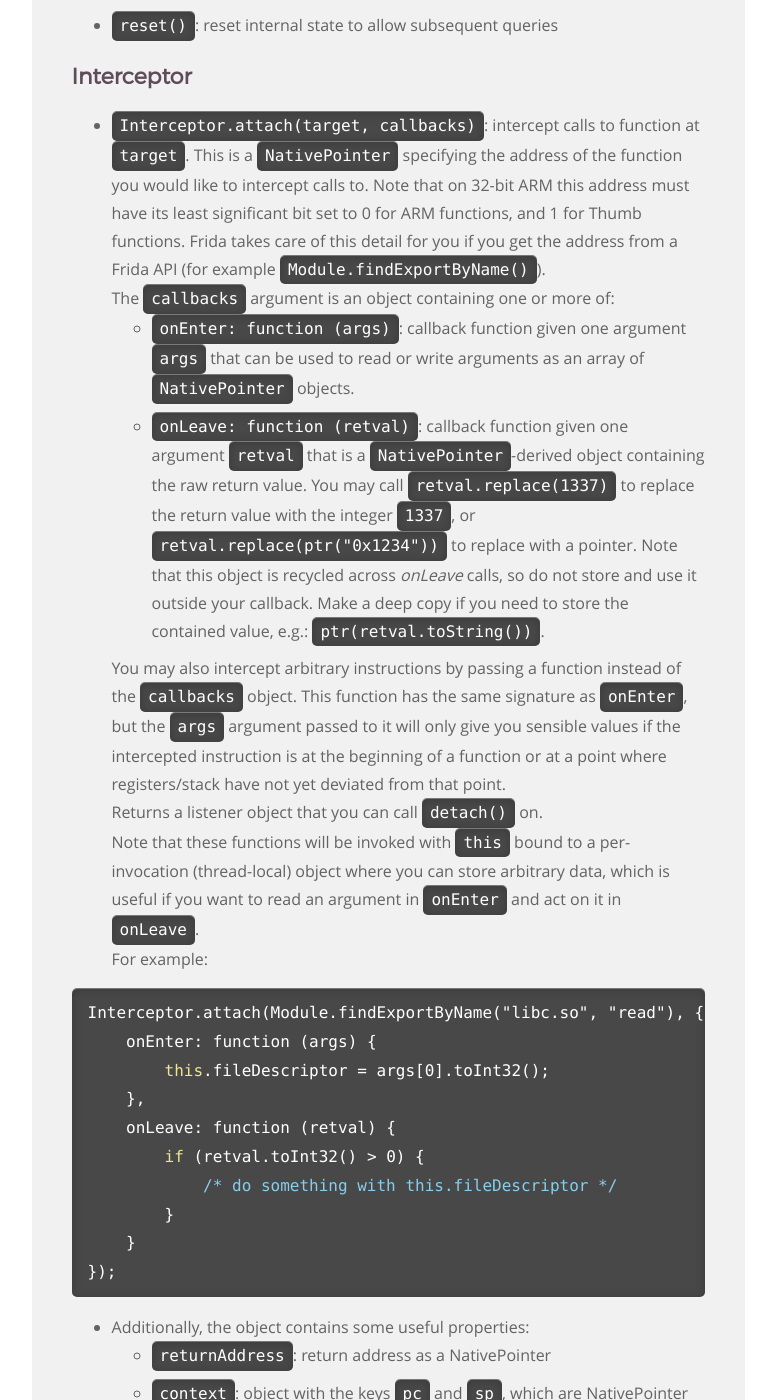
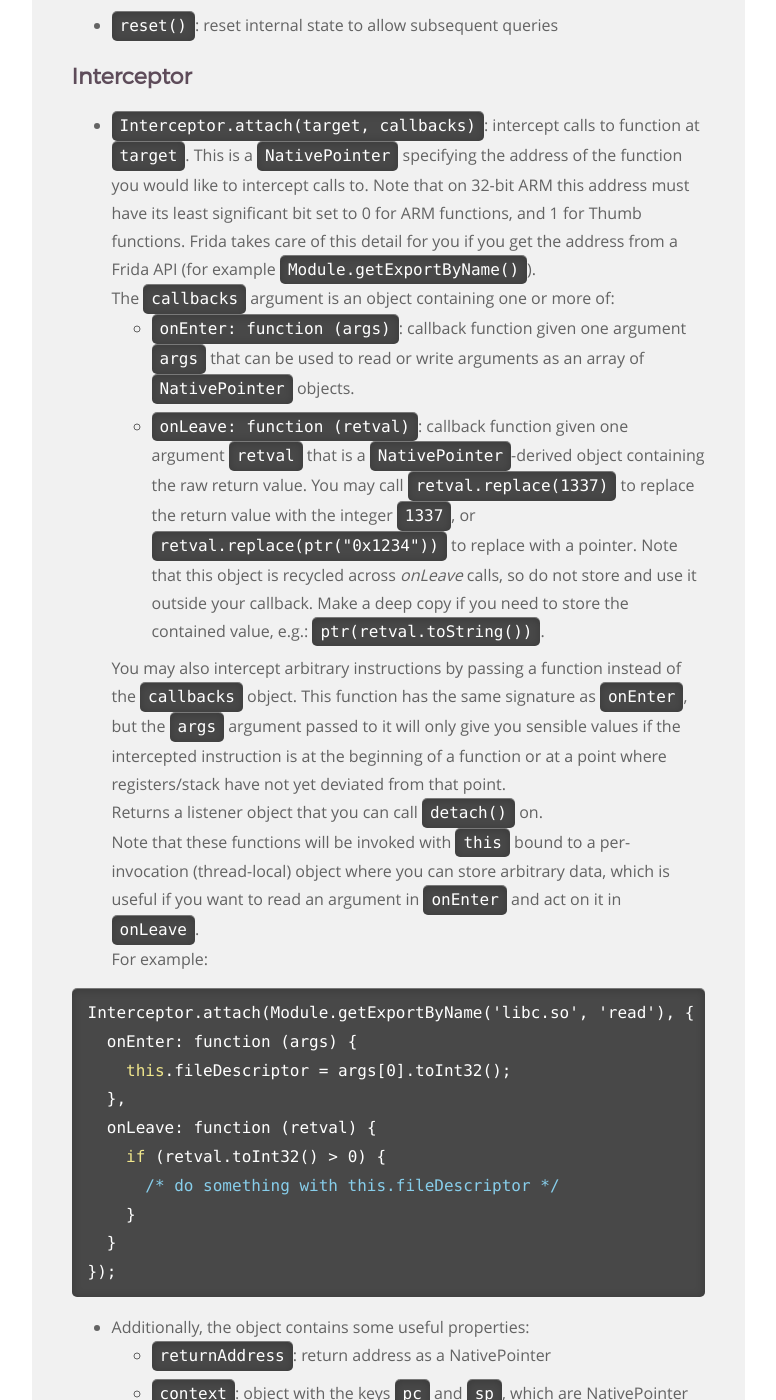
Before and after one commit to frida/frida-website, a Jekyll site: the page built from _docs/javascript-api.md, in a window 1280 px wide and 1400 px high, scrolled down 30481 px. Shown: the whole window, without its empty margins (364-1140 px from the left). Built offline with Jekyll 4.4.1, drawn with Linux system fonts in a browser that asks for light colours; some of the changed text lies outside the part shown.

Commit message:
Use Module.getExportByName() in examples
And improve coding style consistency.

```diff
--- a/_docs/javascript-api.md
+++ b/_docs/javascript-api.md
@@ -560,7 +560,7 @@ Memory.protect(ptr('0x1234'), 4096, 'rw-');
     For example:
 
 {% highlight js %}
-var getLivesLeft = Module.findExportByName('game-engine.so', 'get_lives_left');
+var getLivesLeft = Module.getExportByName('game-engine.so', 'get_lives_left');
 var maxPatchSize = 64; // Do not write out of bounds, may be a temporary buffer!
 Memory.patchCode(getLivesLeft, maxPatchSize, function (code) {
   var cw = new X86Writer(code, { pc: getLivesLeft });
@@ -636,14 +636,14 @@ Memory.patchCode(getLivesLeft, maxPatchSize, function (code) {
     positives, but it will work on any binary.
 
 {% highlight js %}
-var f = Module.findExportByName("libcommonCrypto.dylib",
-    "CCCryptorCreate");
+var f = Module.getExportByName('libcommonCrypto.dylib',
+    'CCCryptorCreate');
 Interceptor.attach(f, {
-    onEnter: function (args) {
-        console.log("CCCryptorCreate called from:\n" +
-            Thread.backtrace(this.context, Backtracer.ACCURATE)
-            .map(DebugSymbol.fromAddress).join("\n") + "\n");
-    }
+  onEnter: function (args) {
+    console.log('CCCryptorCreate called from:\n' +
+        Thread.backtrace(this.context, Backtracer.ACCURATE)
+        .map(DebugSymbol.fromAddress).join('\n') + '\n');
+  }
 });
 {% endhighlight %}
 
@@ -1237,7 +1237,7 @@ smt.reset();
     you would like to intercept calls to. Note that on 32-bit ARM this address
     must have its least significant bit set to 0 for ARM functions, and 1 for
     Thumb functions. Frida takes care of this detail for you if you get the
-    address from a Frida API (for example `Module.findExportByName()`).
+    address from a Frida API (for example `Module.getExportByName()`).
 
     The `callbacks` argument is an object containing one or more of:
 
@@ -1271,15 +1271,15 @@ smt.reset();
     For example:
 
 {% highlight js %}
-Interceptor.attach(Module.findExportByName("libc.so", "read"), {
-    onEnter: function (args) {
-        this.fileDescriptor = args[0].toInt32();
-    },
-    onLeave: function (retval) {
-        if (retval.toInt32() > 0) {
-            /* do something with this.fileDescriptor */
-        }
+Interceptor.attach(Module.getExportByName('libc.so', 'read'), {
+  onEnter: function (args) {
+    this.fileDescriptor = args[0].toInt32();
+  },
+  onLeave: function (retval) {
+    if (retval.toInt32() > 0) {
+      /* do something with this.fileDescriptor */
     }
+  }
 });
 {% endhighlight %}
 
@@ -1304,29 +1304,29 @@ Interceptor.attach(Module.findExportByName("libc.so", "read"), {
     For example:
 
 {% highlight js %}
-Interceptor.attach(Module.findExportByName(null, 'read'), {
-    onEnter: function (args) {
-        console.log('Context information:');
-        console.log('Context  : ' + JSON.stringify(this.context));
-        console.log('Return   : ' + this.returnAddress);
-        console.log('ThreadId : ' + this.threadId);
-        console.log('Depth    : ' + this.depth);
-        console.log('Errornr  : ' + this.err);
-
-        // Save arguments for processing in onLeave.
-        this.fd = args[0].toInt32();
-        this.buf = args[1];
-        this.count = args[2].toInt32();
-    },
-    onLeave: function (result) {
-        console.log('----------')
-        // Show argument 1 (buf), saved during onEnter.
-        numBytes = result.toInt32();
-        if (numBytes > 0) {
-            console.log(hexdump(this.buf, { length: numBytes, ansi: true }));
-        }
-        console.log('Result   : ' + numBytes);
+Interceptor.attach(Module.getExportByName(null, 'read'), {
+  onEnter: function (args) {
+    console.log('Context information:');
+    console.log('Context  : ' + JSON.stringify(this.context));
+    console.log('Return   : ' + this.returnAddress);
+    console.log('ThreadId : ' + this.threadId);
+    console.log('Depth    : ' + this.depth);
+    console.log('Errornr  : ' + this.err);
+
+    // Save arguments for processing in onLeave.
+    this.fd = args[0].toInt32();
+    this.buf = args[1];
+    this.count = args[2].toInt32();
+  },
+  onLeave: function (result) {
+    console.log('----------')
+    // Show argument 1 (buf), saved during onEnter.
+    var numBytes = result.toInt32();
+    if (numBytes > 0) {
+      console.log(hexdump(this.buf, { length: numBytes, ansi: true }));
     }
+    console.log('Result   : ' + numBytes);
+  }
 })
 {% endhighlight %}
 
@@ -1368,14 +1368,14 @@ Interceptor.attach(Module.findExportByName(null, 'read'), {
     Here's an example:
 
 {% highlight js %}
-var openPtr = Module.findExportByName('libc.so', 'open');
+var openPtr = Module.getExportByName('libc.so', 'open');
 var open = new NativeFunction(openPtr, 'int', ['pointer', 'int']);
 Interceptor.replace(openPtr, new NativeCallback(function (pathPtr, flags) {
-    var path = pathPtr.readUtf8String();
-    log('Opening "' + path + '"');
-    var fd = open(pathPtr, flags);
-    log('Got fd: ' + fd);
-    return fd;
+  var path = pathPtr.readUtf8String();
+  log('Opening "' + path + '"');
+  var fd = open(pathPtr, flags);
+  log('Got fd: ' + fd);
+  return fd;
 }, 'int', ['pointer', 'int']));
 {% endhighlight %}
 
@@ -1633,14 +1633,14 @@ var first = matches[0];
     with `Thread.backtrace()`:
 
 {% highlight js %}
-var f = Module.findExportByName("libcommonCrypto.dylib",
-    "CCCryptorCreate");
+var f = Module.getExportByName('libcommonCrypto.dylib',
+    'CCCryptorCreate');
 Interceptor.attach(f, {
-    onEnter: function (args) {
-        console.log("CCCryptorCreate called from:\n" +
-            Thread.backtrace(this.context, Backtracer.ACCURATE)
-            .map(DebugSymbol.fromAddress).join("\n") + "\n");
-    }
+  onEnter: function (args) {
+    console.log('CCCryptorCreate called from:\n' +
+        Thread.backtrace(this.context, Backtracer.ACCURATE)
+        .map(DebugSymbol.fromAddress).join('\n') + '\n');
+  }
 });
 {% endhighlight %}
 
@@ -1662,7 +1662,7 @@ Interceptor.attach(f, {
     Note that on 32-bit ARM this address must have its least significant bit
     set to 0 for ARM functions, and 1 for Thumb functions. Frida takes care
     of this detail for you if you get the address from a Frida API (for
-    example `Module.findExportByName()`).
+    example `Module.getExportByName()`).
 
     The object returned has the fields:
 
```
Also changed, not shown: _docs/examples/ios.md (+1 -1 lines), _docs/examples/javascript.md (+13 -13 lines), _docs/functions.md (+5 -5 lines), _docs/gadget.md (+1 -1 lines).
